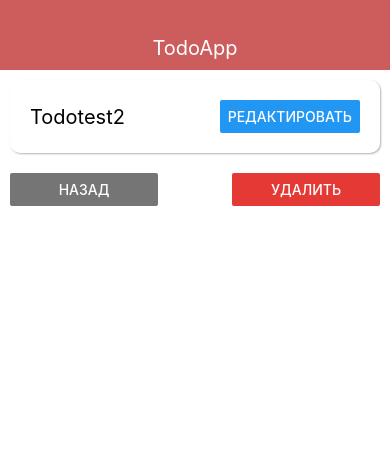
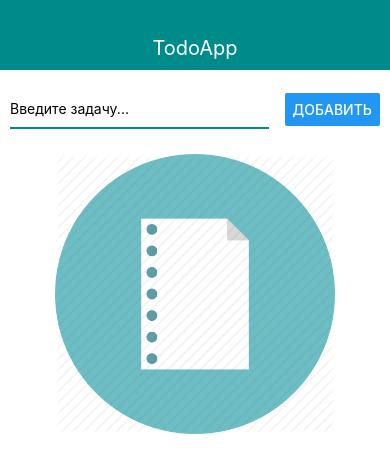
Before and after one commit to Trifle22/react-native-course, a React Native app: screen / in a window 390 px wide. Shown: the top 472 px of the page. Built offline with nearby package versions, Linux system fonts and the light colour scheme.

Commit message:
+image +edit todos + modal + theme.js

```diff
--- a/App.js
+++ b/App.js
@@ -1,17 +1,12 @@
 import React, {useState} from 'react';
-import { StyleSheet, View } from 'react-native';
+import { StyleSheet, View, Alert } from 'react-native';
 import { Navbar } from './src/components/Navbar';
 import {MainScreen} from './src/screens/MainScreen';
 import {TodoScreen} from './src/screens/TodoScreen';
 
 export default function App() {
-  const [todoId, setTodoId] = useState('2')
-  const [todos, setTodos] = useState([
-    {id: '1', title: 'Todotest1'},
-    {id: '2', title: 'Todotest2'},
-    {id: '3', title: 'Todotest3'},
-    {id: '4', title: 'Todotest4'}
-  ])
+  const [todoId, setTodoId] = useState(null)
+  const [todos, setTodos] = useState([])
 
   const addTodo = (title) => {
 
@@ -24,7 +19,34 @@
   }
 
   const removeTodo = id => {
-    setTodos(prev => prev.filter(todo => todo.id !== id))
+    const todo = todos.find(item => item.id === id)
+    Alert.alert(
+      "Удаление элемента",
+      `Вы уверены, что хотите удалить "${todo.title}"?`,
+      [
+        {
+          text: "Отмена",
+          style: "cancel",
+        },
+        {
+          text: "Удалить",
+          style: 'destructive',
+          onPress: () => {
+            setTodoId(null);
+            setTodos(prev => prev.filter(todo => todo.id !== id))
+          }
+        }
+      ],
+    );
+  }
+
+  const updateTodo = (id, title) => {
+    setTodos(old => old.map(todo => {
+      if (todo.id === id) {
+        todo.title = title;
+      }
+      return todo;
+    }))
   }
 
   let content = (
@@ -38,7 +60,11 @@
 
   if (todoId) {
     const selectedTodo = todos.find(todo => todo.id === todoId)
-    content = <TodoScreen goBack={() => setTodoId(null)} todo={selectedTodo}/>
+    content = <TodoScreen
+    onRemove={removeTodo}
+    goBack={() => setTodoId(null)}
+    todo={selectedTodo}
+    onSave={updateTodo}/>
   }
 
   return (
--- /dev/null
+++ b/src/components/EditModal.js
@@ -0,0 +1,57 @@
+import React, {useState} from 'react';
+import { View , StyleSheet, TextInput, Button, Modal, Alert} from 'react-native';
+import {THEME} from '../theme';
+
+export const EditModal = ({ visible, onCancel, value, onSave }) => {
+
+  const [title, setTitle] = useState(value);
+
+  const saveHandler = () => {
+    if (title.trim().length < 3) {
+      Alert.alert('Ошибка', `Минимальная длина названия - 3 символа. Сейчас - ${title.trim().length}`)
+    } else {
+      onSave(title)
+    }
+  }
+
+  return (
+    <Modal visible={visible} animationType='slide' transparent={false}>
+      <View style={styles.wrap}>
+        <TextInput
+        value={title}
+        onChangeText={setTitle}
+        style={styles.input}
+        placeholder='Введите название'
+        autoCapitalize='none'
+        autoCorrect={false}
+        maxLength={64}
+        />
+        <View style={styles.buttons}>
+          <Button title="Отменить" onPress={onCancel} color={THEME.danger_color}/>
+          <Button title="Сохранить" onPress={saveHandler}/>
+        </View>
+      </View>
+    </Modal>
+  )
+}
+
+const styles = StyleSheet.create({
+  wrap: {
+    flex: 1,
+    justifyContent: 'center',
+    alignItems: 'center',
+  },
+  input: {
+    padding: 10,
+    borderBottomWidth: 2,
+    borderBottomColor: THEME.main_color,
+    width: '80%',
+    marginBottom: 20,
+    color: 'black',
+  },
+  buttons: {
+    width: '100%',
+    flexDirection: 'row',
+    justifyContent: 'space-around',
+  }
+})
--- a/src/components/Todo.js
+++ b/src/components/Todo.js
@@ -1,5 +1,6 @@
 import React from 'react';
 import { Text, View, StyleSheet, TouchableOpacity } from 'react-native';
+import {THEME} from '../theme';
 
 export const Todo = ({ todo, onRemove, onOpen }) => {
   return (
@@ -21,7 +22,7 @@
     alignItems: 'center',
     padding: 15,
     borderWidth: 1,
-    borderColor: 'indianred',
+    borderColor: THEME.main_color,
     borderRadius: 5,
     marginBottom: 10,
   },
--- a/src/screens/MainScreen.js
+++ b/src/screens/MainScreen.js
@@ -1,23 +1,45 @@
 import React from 'react';
-import {StyleSheet, View, FlatList} from 'react-native';
+import {StyleSheet, View, FlatList, Image} from 'react-native';
 import {AddTodo} from '../components/AddTodo';
 import {Todo} from '../components/Todo';
 
 export const MainScreen = ({addTodo, todos, removeTodo, openTodo}) => {
+  let content = (
+    <FlatList
+    keyExtractor={item => item.id.toString()}
+    data={todos}
+    renderItem={({item}) => (
+      <Todo todo={item} onRemove={removeTodo} onOpen={openTodo}/>
+    )}
+    />
+  )
+
+  if (todos.length === 0) {
+    content =
+    <View style={styles.imageWrap}>
+      <Image source={require('../../assets/no-items.png')} style={styles.image}/>
+    </View>
+  }
+
   return (
     <View>
       <AddTodo onSubmit={addTodo}/>
-      <FlatList
-      keyExtractor={item => item.id.toString()}
-      data={todos}
-      renderItem={({item}) => (
-        <Todo todo={item} onRemove={removeTodo} onOpen={openTodo}/>
-      )}
-      />
+      {content}
     </View>
   )
 }
 
 const styles = StyleSheet.create({
+  imageWrap: {
+    alignItems: 'center',
+    justifyContent: 'center',
+    padding: 10,
+    height: 300,
 
+  },
+  image: {
+    width: '100%',
+    height: '100%',
+    resizeMode: 'contain',
+  }
 })
--- a/src/screens/TodoScreen.js
+++ b/src/screens/TodoScreen.js
@@ -1,14 +1,28 @@
-import React from 'react';
+import React, {useState} from 'react';
 import {StyleSheet, View, Text, Button} from 'react-native';
 import {THEME} from '../theme';
 import {AppCard} from '../components/ui/AppCard';
+import {EditModal} from '../components/EditModal';
 
-export const TodoScreen = ({goBack, todo}) => {
+export const TodoScreen = ({goBack, todo, onRemove, onSave}) => {
+
+  const [modal, setModal] = useState(false);
+
+  const saveHandler = title => {
+    onSave(todo.id, title);
+    setModal(false);
+  }
+
   return (
     <View>
+      <EditModal
+      value={todo.title}
+      visible={modal}
+      onCancel={() => setModal(false)}
+      onSave={saveHandler}/>
       <AppCard style={styles.card}>
       <Text style={styles.title}>{todo.title}</Text>
-      <Button title="Редактировать"></Button>
+      <Button title="Редактировать" onPress={() => setModal(true)}></Button>
       </AppCard>
 
       <View style={styles.buttons}>
@@ -22,7 +36,7 @@
           <Button
           title="Удалить"
           color={THEME.danger_color}
-          onPress={() => console.log('To Remove')}/>
+          onPress={() => onRemove(todo.id)}/>
         </View>
       </View>
     </View>
--- a/src/theme.js
+++ b/src/theme.js
@@ -1,6 +1,6 @@
 export const THEME = {
   danger_color: '#e53935',
   grey_color: '#757575',
-  main_color: 'indianred',
+  main_color: 'darkcyan',
 
 }
```
Also changed, not shown: assets/no-items.png (added).
